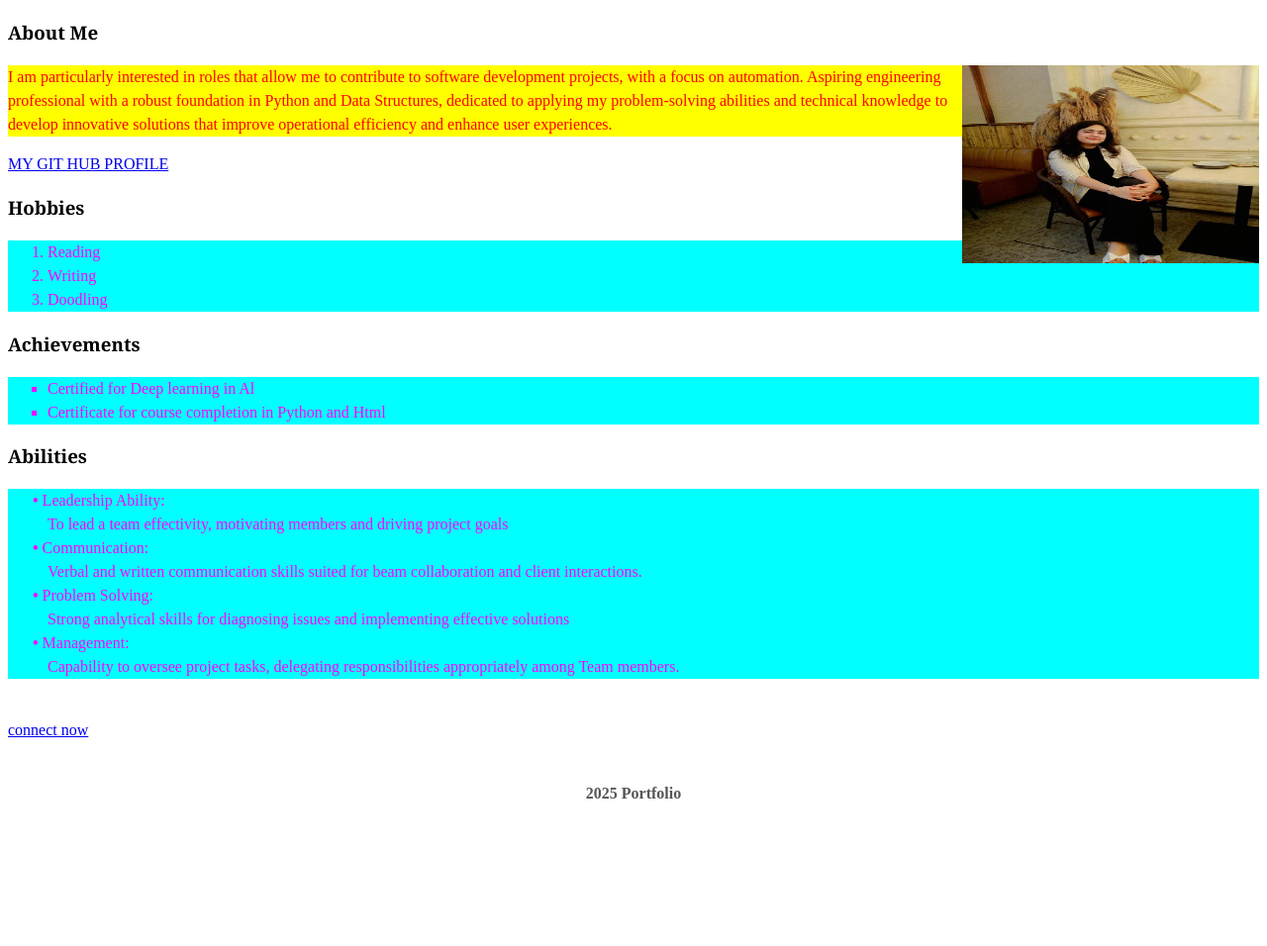
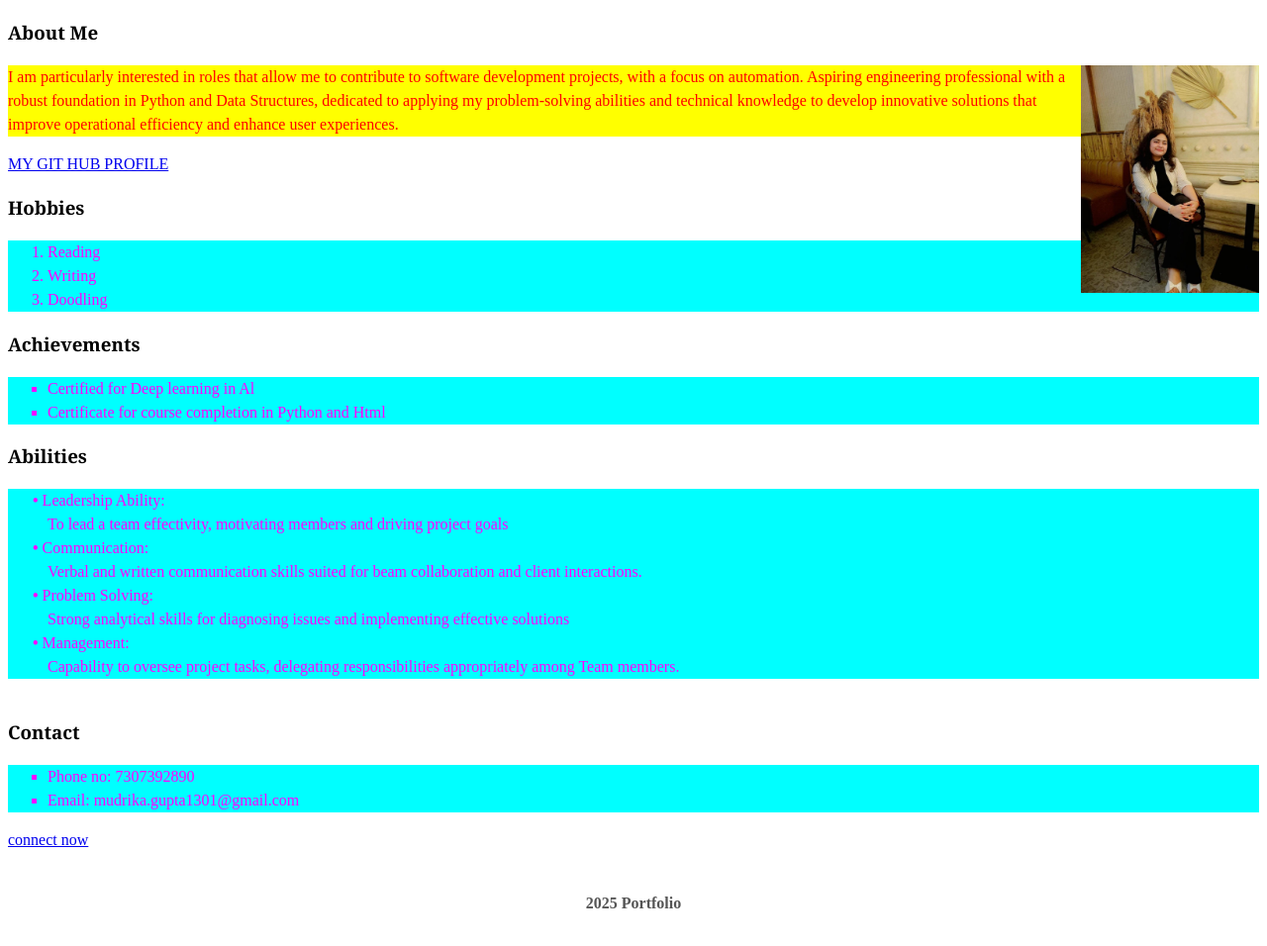
Before and after one commit to Mudrika04/my-profile-website, a plain HTML site: page index.html in a window 1280 px wide. Shown: the part 72-1028 px from the top of the page at 99% size. Before the commit the page ends 986 px from the top, so only its background shows below. Drawn offline with Linux system fonts and the light colour scheme.

Commit message:
Update index.html

```diff
--- a/index.html
+++ b/index.html
@@ -34,11 +34,15 @@
         <header><h1>Mudrika Gupta</h1></header>
         <section ><h3>About Me </h3>
         <div ><p style="color:red; background-color:yellow"><img src="profile.jpeg"
-            alt="MY PROFILE PHOTO" style="float:right; width:300px;height:200px; margin: left 10px" >
+            alt="MY PROFILE PHOTO" style="float:right; width:180px;height:230px; margin: left 10px" >
+
+
             I am particularly interested in roles that allow me to contribute to software development projects, with a
 focus on automation. Aspiring engineering professional with a robust foundation in Python and Data
 Structures, dedicated to applying my problem-solving abilities and technical knowledge to develop
-innovative solutions that improve operational efficiency and enhance user experiences.</p>
+innovative solutions that improve operational efficiency and enhance user experiences.
+
+        </p>
 <a href="https://github.com/Mudrika04" target="_blank">MY GIT HUB PROFILE</a></div>
 <div><h3>Hobbies </h3><ol style="color:magenta; background-color:cyan">
 
@@ -64,7 +68,11 @@ interactions.</dd>
 <dt>Management: </dt><dd>Capability to oversee project tasks, delegating responsibilities appropriately among Team
 members.</dd>
 </dl></div></section>
-        <a href="form.html" target="_blank" >connect now</a></div>
+<div><h3>Contact</h3><ul style="list-style-type:square;color:magenta; background-color:cyan">
+
+    <li>Phone no: 7307392890</li>
+    <li>Email: mudrika.gupta1301@gmail.com</li>
+</ul></div>
+<a href="form.html" target="_blank" >connect now</a></div>
     <footer> 2025 Portfolio</footer></body>
-
 </html>
```
